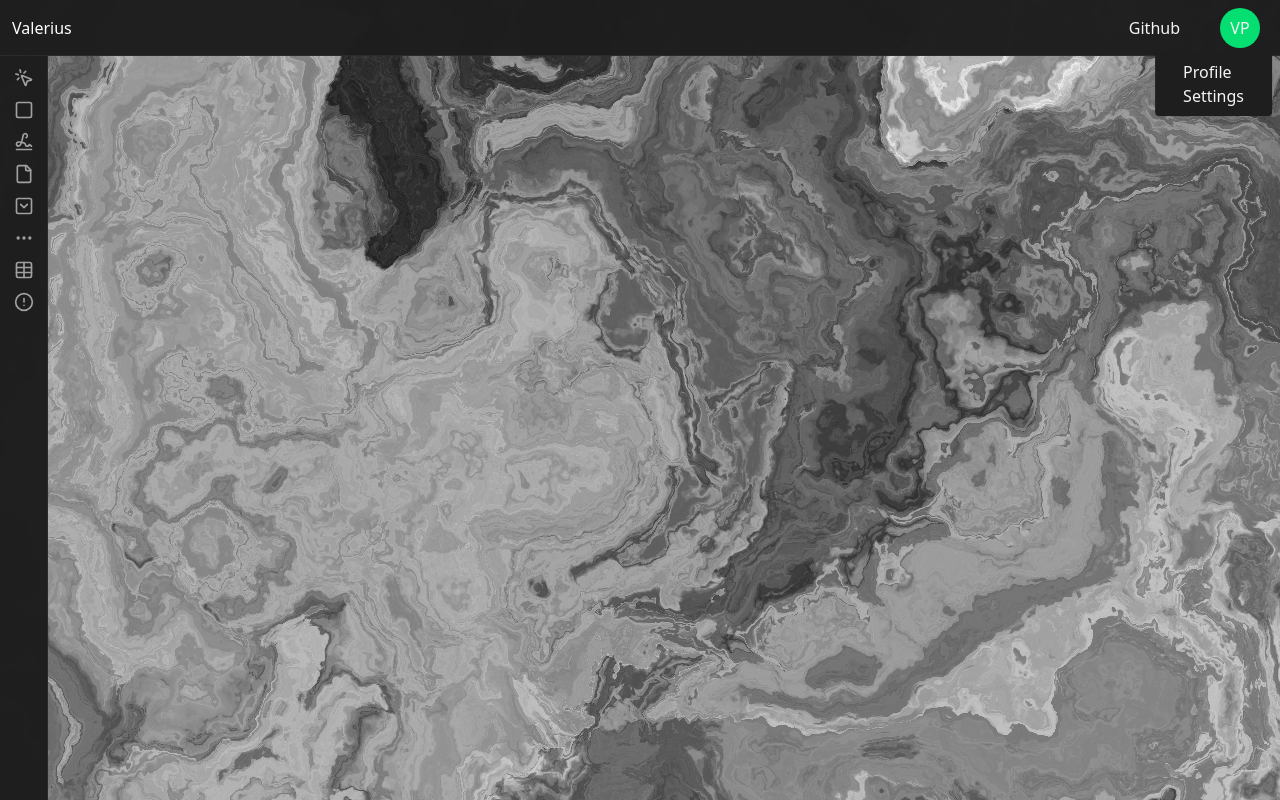
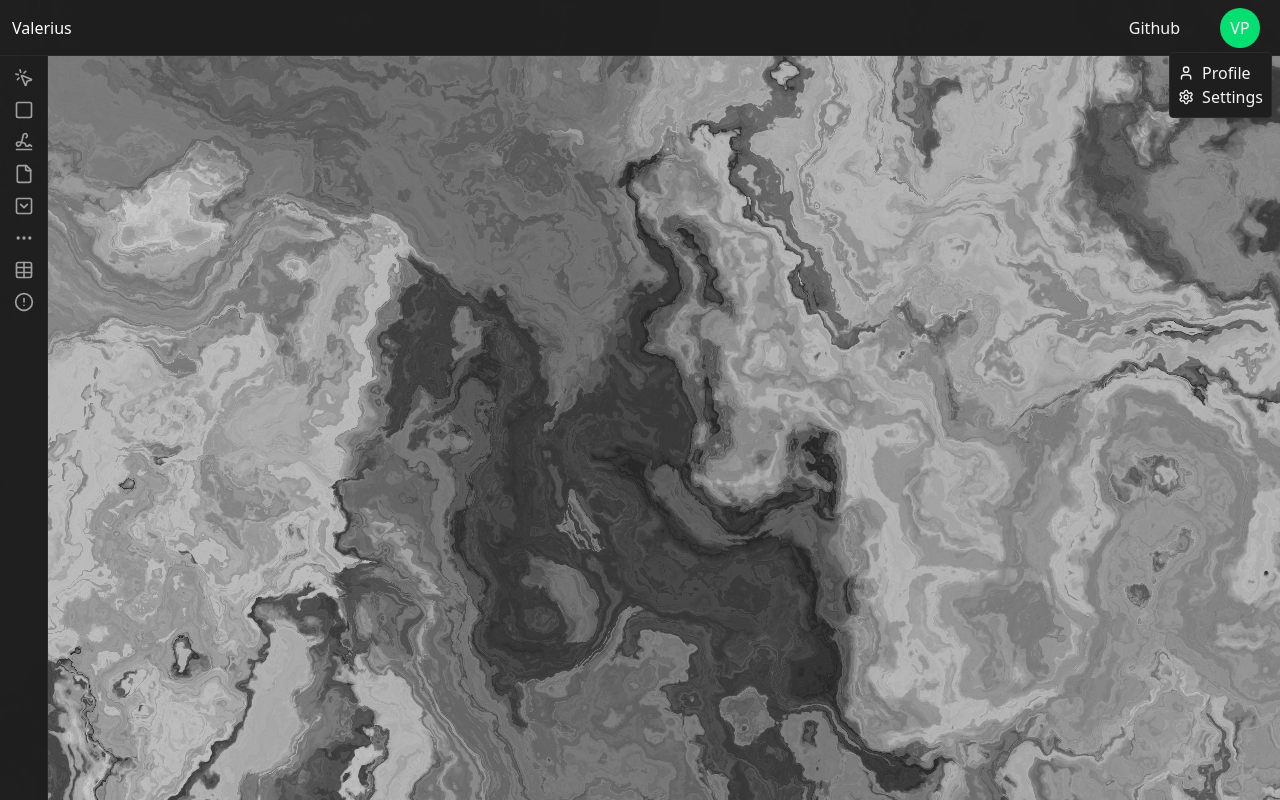
Before and after one commit to Villy-P/corekit-ui, a SvelteKit app: page / in a window 1280 px wide. Both pictures are taken after a click on the button "VP". Shown: the top 800 px of the page. Built offline with nearby package versions, Linux system fonts and the light colour scheme.

Commit message:
feat: enhance NavbarDropdown with overflow handling and add icons to profile and settings links

```diff
--- a/src/lib/components/NavbarDropdown.svelte
+++ b/src/lib/components/NavbarDropdown.svelte
@@ -55,12 +55,12 @@
 
     {#if open}
         <div
-            class="absolute {flipUp ? 'bottom-full' : 'top-full'} left-0 z-100 mt-1"
+            class="absolute {flipUp ? 'bottom-full' : 'top-full'} left-0 z-100 mt-1 overflow-hidden shadow-lg"
             style="transform: translateX({offsetX}px); visibility: {open ? 'visible' : 'hidden'};">
             <button
                 bind:this={dropdownRef}
                 transition:fly={{ y: flipUp ? 5 : -5, duration: 200 }}
-                class="bg-sub-background rounded shadow-lg p-2 min-w-max flex flex-col"
+                class="bg-sub-background p-2 min-w-max flex flex-col *:px-0 rounded border-sub-background-hover border"
                 onclick={() => open = false}>
                 {@render children?.()}
             </button>
--- a/src/routes/+layout.svelte
+++ b/src/routes/+layout.svelte
@@ -12,6 +12,9 @@
     import Table from "@lucide/svelte/icons/table";
     import CircleAlert from "@lucide/svelte/icons/circle-alert";
     import NavbarDropdown from '$lib/components/NavbarDropdown.svelte';
+
+    import Settings from "@lucide/svelte/icons/settings";
+    import User from "@lucide/svelte/icons/user";
 
 	const { children } = $props();
 
@@ -40,8 +43,8 @@
             <div class="rounded-full bg-green-400 flex-center p-2 aspect-square h-10 w-10">VP</div>
         {/snippet}
 
-        <NavbarElement href="/profile">Profile</NavbarElement>
-        <NavbarElement href="/settings">Settings</NavbarElement>
+        <NavbarElement href="/profile"><User size={16}/>Profile</NavbarElement>
+        <NavbarElement href="/settings"><Settings size={16}/>Settings</NavbarElement>
     </NavbarDropdown>
 </Navbar>
 
```
